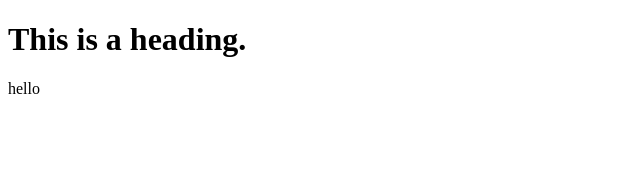
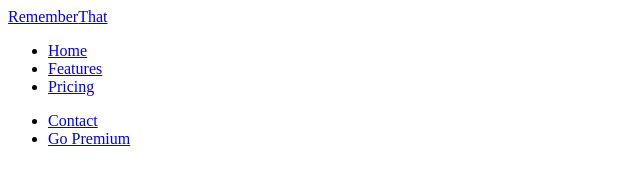
Before and after one commit to ryanlei2/website2, a plain HTML site: page index.html in a window 1280 px wide. Shown: the whole page, without its empty margins (0-640 px from the left). Drawn offline with Linux system fonts and the light colour scheme.

Commit message:
added navbar no css and menu icon

```diff
--- a/index.html
+++ b/index.html
@@ -4,10 +4,27 @@
     <meta charset="UTF-8">
     <meta http-equiv="X-UA-Compatible" content="IE=edge">
     <meta name="viewport" content="width=device-width, initial-scale=1.0">
-    <title>Document</title>
+    <title>Ryan Lei</title>
+    <link rel="stylesheet" href="css/main.css">
 </head>
 <body>
-    <h1>This is a heading.</h1>
-    <p>hello</p>
+    <div class="navbar">
+        <div class="container">
+            <a href="#">Remember<span>That</span></a>
+
+            <nav>
+                <ul class="primary-nav">
+                    <li class="current"><a href="#">Home</a></li>
+                    <li><a href="#">Features</a></li>
+                    <li><a href="#">Pricing</a></li>
+                </ul>
+
+                <ul class="secondary-nav">
+                    <li><a href="#">Contact</a></li>
+                    <li class="go-premium-cta"><a href="#">Go Premium</a></li>
+                </ul>
+            </nav>
+        </div>
+    </div>
 </body>
 </html>
```
Also changed, not shown: images/menu.svg (added).
